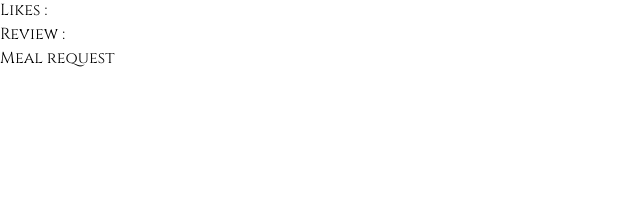
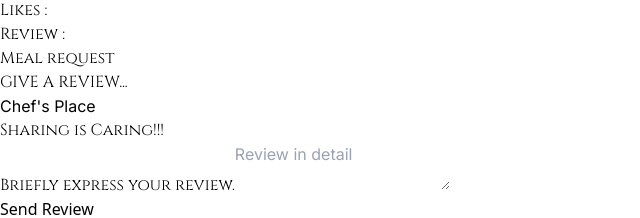
Before and after one commit to Shariar2006/chef-place-client, a React (Vite) app: page /meal/1 in a window 1280 px wide. Shown: the part 1784-2002 px from the top of the page, without its empty margins (0-640 px from the left). Before the commit the page ends 1854 px from the top, so only its background shows below. Built offline with nearby package versions, Linux system fonts and the light colour scheme; no server answers; some icons are missing; a web font is replaced by a local one.

Commit message:
add a review

```diff
--- a/src/Components/Pages/MealDetails/MealDetails.jsx
+++ b/src/Components/Pages/MealDetails/MealDetails.jsx
@@ -8,6 +8,7 @@ import { useContext } from "react";
 import Swal from "sweetalert2";
 import { AuthContext } from "../../../AuthContext/AuthProvider";
 import useCart from "../../../Hooks/useCart";
+import DashboardTitle from "../../../Shared/SectionTitle/DashboardTitle";
 
 const MealDetails = () => {
     const axiosPublic = useAxiosPublic()
@@ -41,9 +42,9 @@ const handleRequest = () => {
                 status: 'Pending'
             }
             axiosPublic.post('/carts', cartItem)
-        .then(res=>{
-            console.log(res,res.data)
-            if(res.data.insertedId){
+                .then(res => {
+                    console.log(res, res.data)
+                    if (res.data.insertedId) {
                         Swal.fire({
                             position: "top-end",
                             icon: "success",
@@ -73,11 +74,56 @@ const handleRequest = () => {
 
         }
     }
+    const handleReview = (e) => {
+        e.preventDefault()
+        const form = e.target
+        const review = form.review.value
+
+
+        if (user && user.email) {
+            const reviewItem = {
+                menuId: data._id,
+                email: user.email,
+                name: data.name,
+                review: review
+            }
+            console.log(reviewItem)
+            axiosPublic.post('/review', reviewItem)
+                .then(res => {
+                    console.log(res, res.data)
+                    if (res.data.insertedId) {
+                        Swal.fire({
+                            position: "top-end",
+                            icon: "success",
+                            title: `You have reviewed ${data.name}`,
+                            showConfirmButton: false,
+                            timer: 2000
+                        });
+                        refetch()
+                    }
+                })
+
+        } else {
+
+            Swal.fire({
+                title: "You are not Logged In!",
+                text: "Please Login to add a review!",
+                icon: "warning",
+                showCancelButton: true,
+                confirmButtonColor: "#3085d6",
+                cancelButtonColor: "#d33",
+                confirmButtonText: "Yes, Log In!"
+            }).then((result) => {
+                if (result.isConfirmed) {
+                    navigate('/login', { state: { from: location } })
+                }
+            });
+
+        }
+    }
 
     return (
         <div>
-
-
             <div className="hero min-h-[70vh] bg-base-200 pt-20">
                 <div className="hero-content flex-col lg:flex-row ">
                     <img src={data?.image} className="lg:mr-10 max-w-sm rounded-lg shadow-2xl" />
@@ -103,6 +149,23 @@ const handleRequest = () => {
                 </div>
             </div>
 
+            <div className="my-20">
+                <DashboardTitle subTitle='Sharing is Caring!!!' headerTitle='GIVE A REVIEW...'></DashboardTitle>
+                <div className="form-control">
+                    <form
+                        // onSubmit={() => { handleReview(data) }}
+                        onSubmit={handleReview}>
+                        <label className="label">
+                            <span className="text-2xl font3 text-[#FFF1B0]">Briefly express your review.</span>
+                        </label>
+                        <textarea name="review" className="textarea textarea-bordered h-24 text-lg font2 text-[#FFF1B0] w-full" placeholder="Review in detail"></textarea>
+                        <div>
+                            <input className='btn border-none bg-[#FFF1B0] hover:bg-[#EB671C] text-center text-[#EB671C] hover:text-[#FFF1B0] py-3 rounded-lg text-xl font-bold' type="submit" value="Send Review" />
+                        </div>
+                    </form>
+                </div>
+            </div>
+
         </div>
     );
 };
--- /dev/null
+++ b/src/Router/PrivateRoute.jsx
@@ -0,0 +1,19 @@
+/* eslint-disable react/prop-types */
+import { useContext } from "react";
+import { Navigate, useLocation } from "react-router-dom";
+import { AuthContext } from "../AuthContext/AuthProvider";
+
+
+const PrivateRoute = ({children}) => {
+    const {user, loading} = useContext(AuthContext)
+    const location = useLocation()
+    if(loading){
+        return <div><img className="mx-auto h-screen" src="https://media.tenor.com/lm7QorZ-GPgAAAAC/littlekingdoms-egg.gif?fbclid=IwAR0CLppez50AG7HRS2Xg8izFKdyDFdeHU1uL09Gxhj01VO2FtVmqGYud-LY" alt="" /></div>
+    }
+    if(user){
+        return children
+    }
+    return <Navigate to='/login' state={{from: location}} replace></Navigate>
+};
+
+export default PrivateRoute;
--- a/src/Router/Routes.jsx
+++ b/src/Router/Routes.jsx
@@ -7,6 +7,7 @@ import Register from "../Components/Pages/JoinUs/Register/Register";
 import AllMeals from "../Components/Pages/AllMeals/AllMeals";
 import DashboardLayout from "../Components/Dashboard/DashboardLayout";
 import RequestedMeals from "../Components/Dashboard/UserDashboard/RequestedMeals";
+import PrivateRoute from "./PrivateRoute";
 
 
 const router = createBrowserRouter([
@@ -40,7 +41,7 @@ const router = createBrowserRouter([
   //dashboard
   {
     path: '/dashboard',
-    element: <DashboardLayout></DashboardLayout>,
+    element: <PrivateRoute><DashboardLayout></DashboardLayout></PrivateRoute>,
     children: [
 
       //normal user
```
Also changed, not shown: src/Components/Pages/MealDetails/Review.jsx (deleted). Lines whose indentation alone changed are shown as unchanged.
